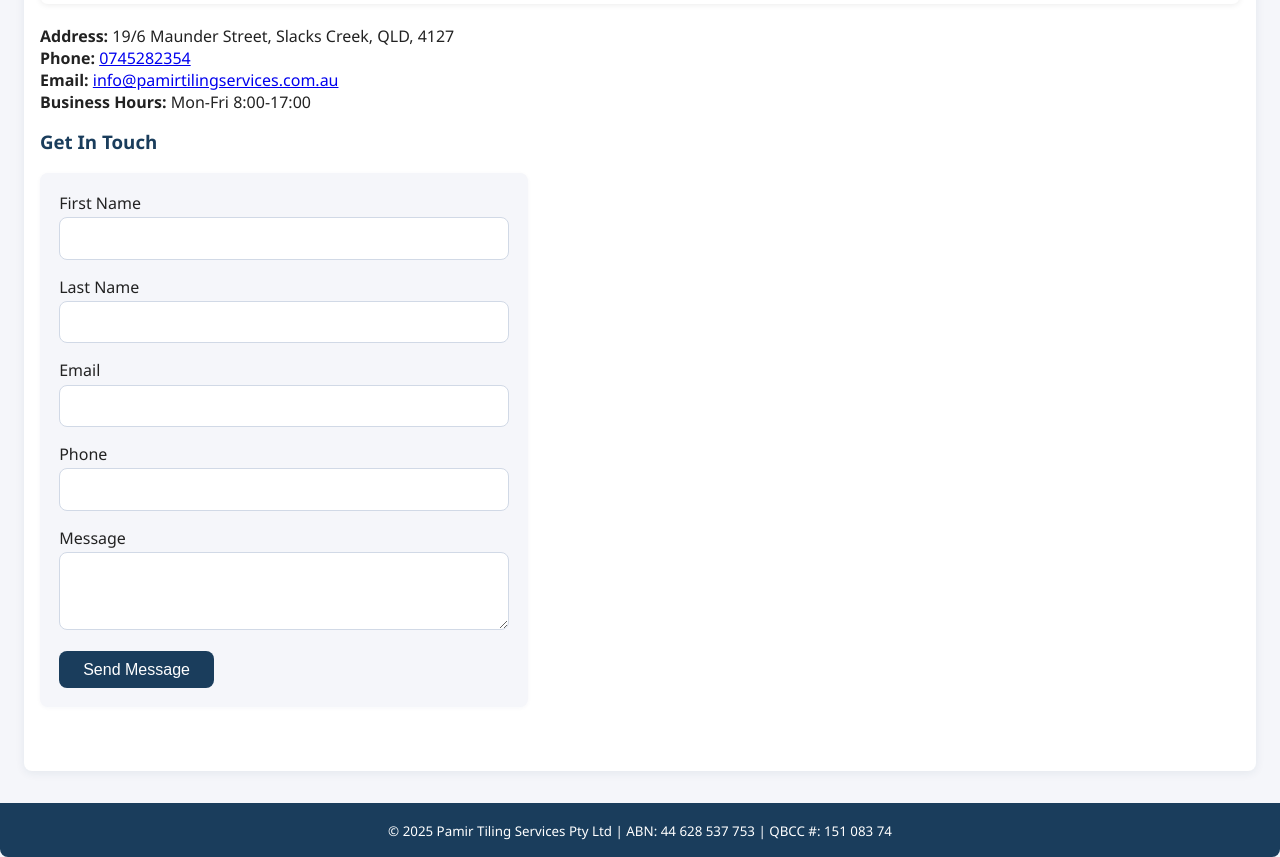
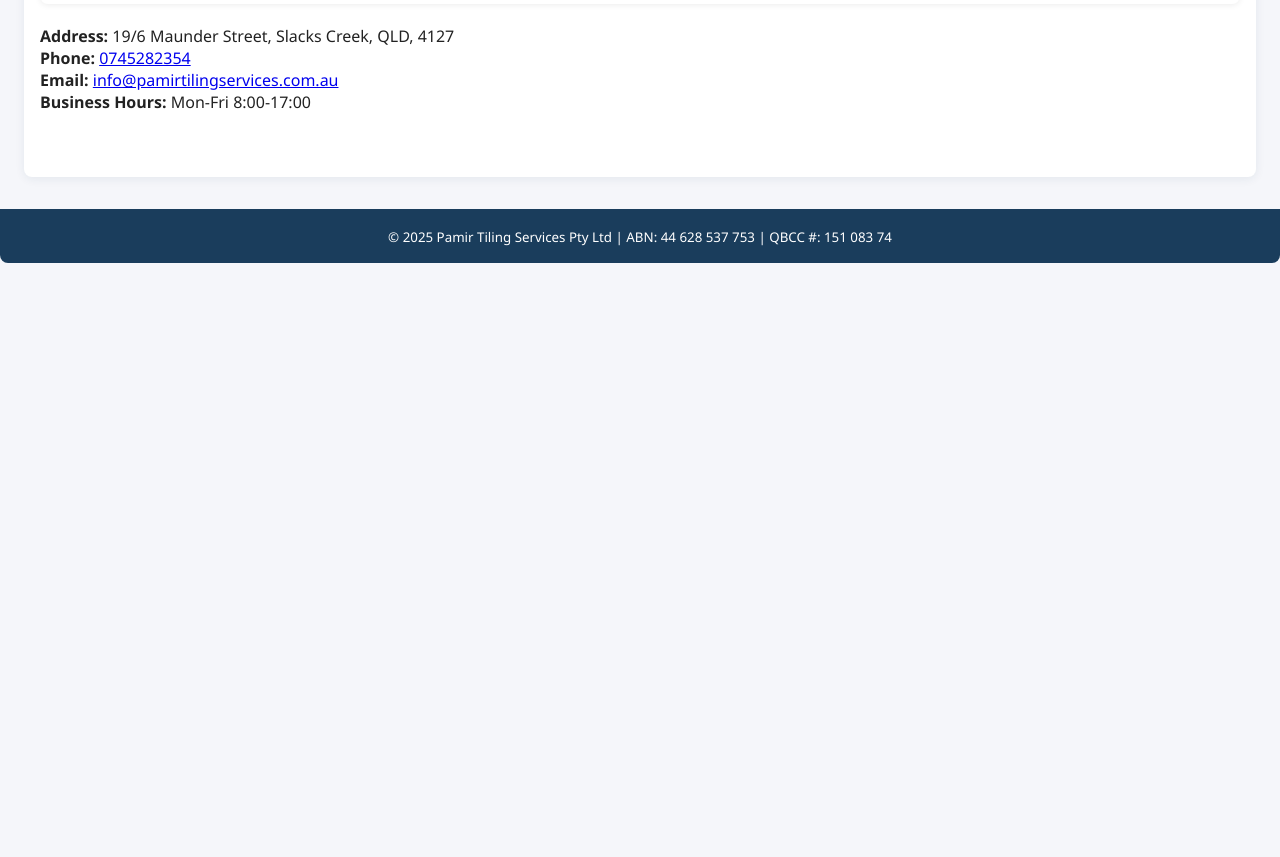
Before and after one commit to abdullah-2019/pamirtilingservices, a plain HTML site: page index.html in a window 1280 px wide. Shown: the part 5940-6797 px from the top of the page. After the commit the page ends 6203 px from the top, so only its background shows below. Drawn offline with Linux system fonts and the light colour scheme; grey boxes are pictures that could not be loaded.

Commit message:
Update index.html

```diff
--- a/index.html
+++ b/index.html
@@ -527,22 +527,7 @@
         <strong>Email:</strong> <a href="mailto:sixstartiling@gmail.com">info@pamirtilingservices.com.au</a><br>
         <strong>Business Hours:</strong> Mon-Fri 8:00-17:00
       </div>
-      <section>
-        <h3>Get In Touch</h3>
-        <form class="contact-form" id="contactFormContact">
-          <label for="fname4">First Name</label>
-          <input type="text" id="fname4" name="first_name" required>
-          <label for="lname4">Last Name</label>
-          <input type="text" id="lname4" name="last_name" required>
-          <label for="email4">Email</label>
-          <input type="email" id="email4" name="email" required>
-          <label for="phone4">Phone</label>
-          <input type="tel" id="phone4" name="phone">
-          <label for="message4">Message</label>
-          <textarea id="message4" name="message" rows="3" required></textarea>
-          <button type="submit">Send Message</button>
-        </form>
-      </section>
+
     </section>
   </main>
   <footer style="background:var(--primary);color:#fff;text-align:center;padding:1rem 0;border-radius:0 0 8px 8px;margin-top:1rem;">
```
